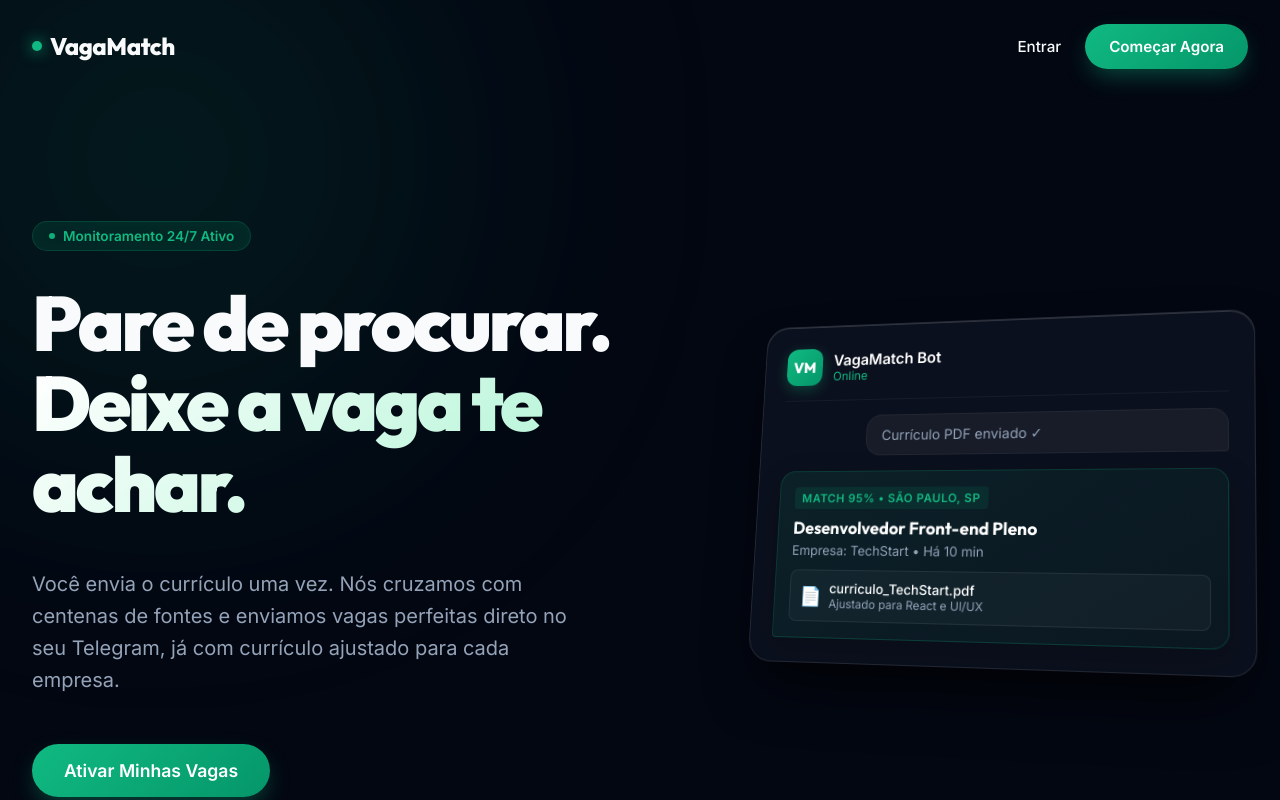
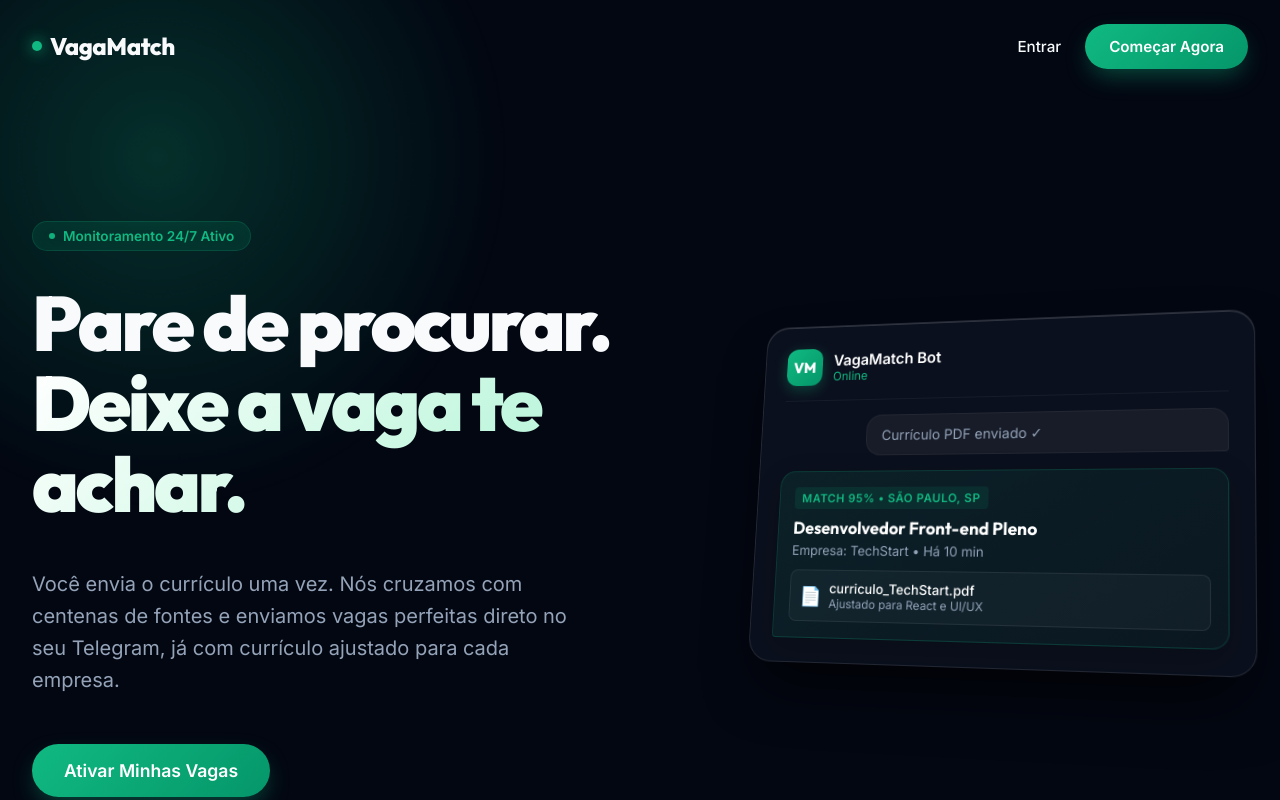
Before and after one commit to Taioque12/VagaMatch, a React (Vite) app: page / in a window 1280 px wide. Shown: the top 800 px of the page. Built offline with nearby package versions, Linux system fonts and the light colour scheme; no server answers.

Commit message:
fix: remocao de filtro de blur excessivo para melhorar performance de scroll

```diff
--- a/src/landing-premium.css
+++ b/src/landing-premium.css
@@ -27,10 +27,11 @@
 .lp-glow-1, .lp-glow-2, .lp-glow-3 {
   position: absolute;
   border-radius: 50%;
-  filter: blur(120px);
   z-index: 0;
   pointer-events: none;
   opacity: 0.4;
+  transform: translateZ(0); /* Força aceleração de GPU */
+  will-change: transform, opacity;
 }
 
 .lp-glow-1 {
```
Also changed, not shown: 1 other file (tests, documents, lock files or other folders).
